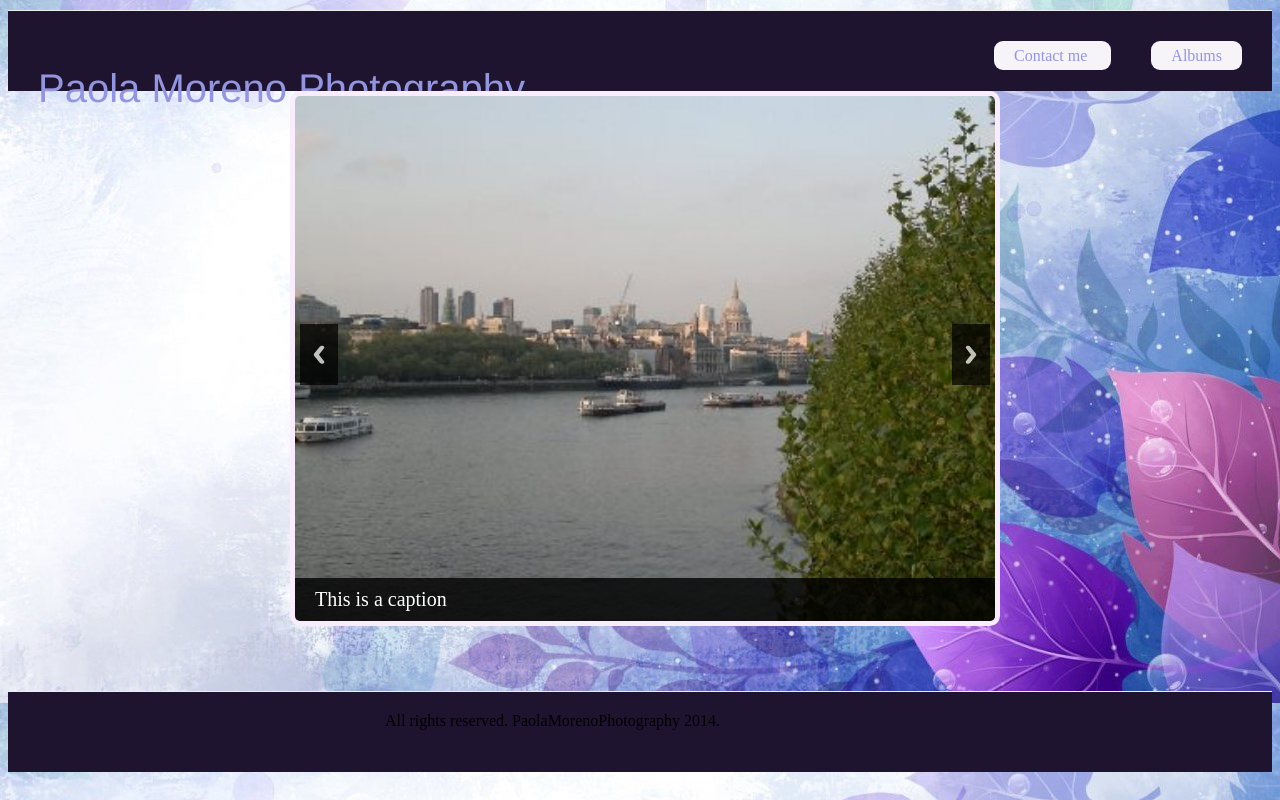
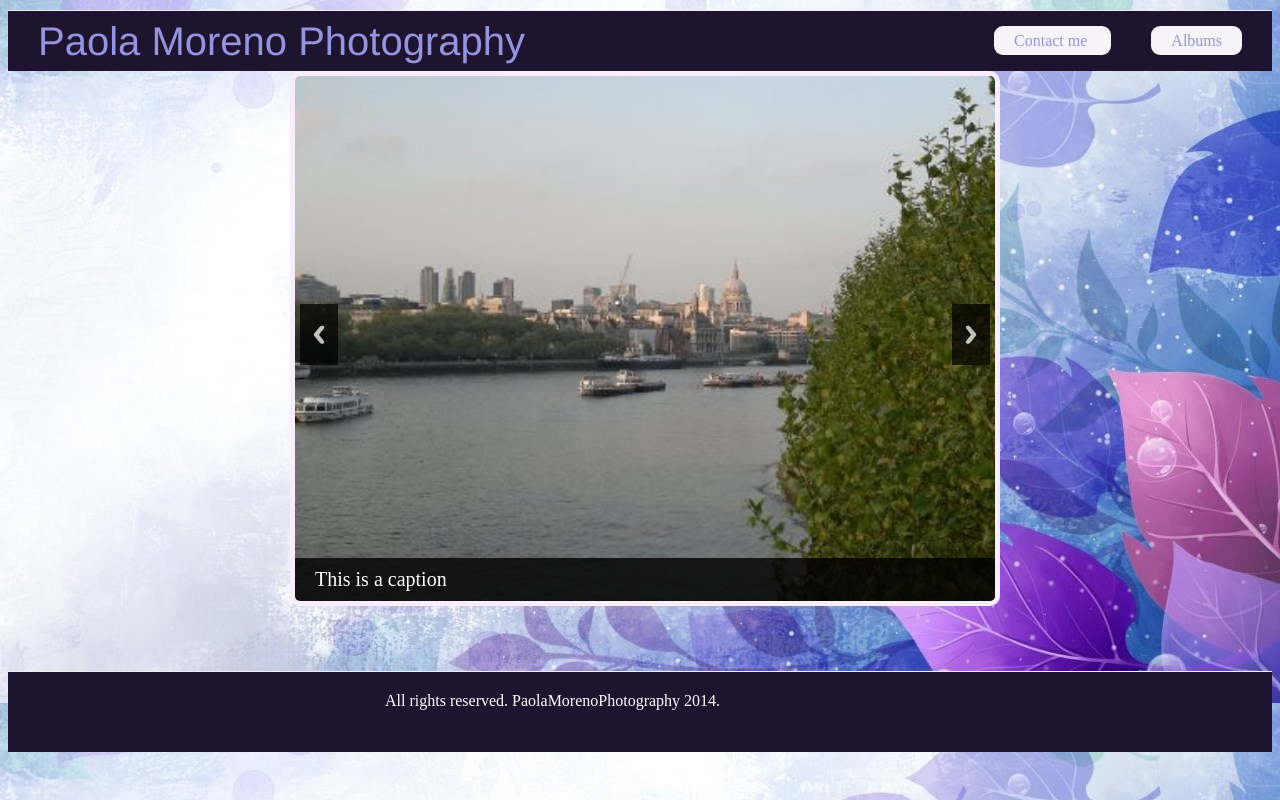
Before and after one commit to PaolaMoreno/photography, a plain HTML site: page index.html in a window 1280 px wide. Drawn offline with nearby package versions, Linux system fonts and the light colour scheme.

Commit message:
Fixing the header and the footer

```diff
--- a/style.css
+++ b/style.css
@@ -43,6 +43,7 @@ body{
 
 nav{
   float: right;
+  padding-top: 5px;
 }
 
 nav a{
@@ -60,23 +61,25 @@ border-radius: 9px;
   display: inline;
 }
 
-footer
-{
-
+footer{
   height: 60px;
   padding-top: 20px;
   padding-left: 30px;
   background-color: #1f1430;
   border-top: 1px solid #eeeeee;
   margin-top: 600px;
-
+  color: #FFFFFF;
 }
 
 header{
   height: 60px;
-padding-top: 20px;
   padding-left: 30px;
   background-color: #1f1430;
   border-top: 1px solid #eeeeee;
   margin-top: 10px;
 }
+
+
+header h1{
+  display:inline;
+}
```
Lines whose indentation alone changed are shown as unchanged.
